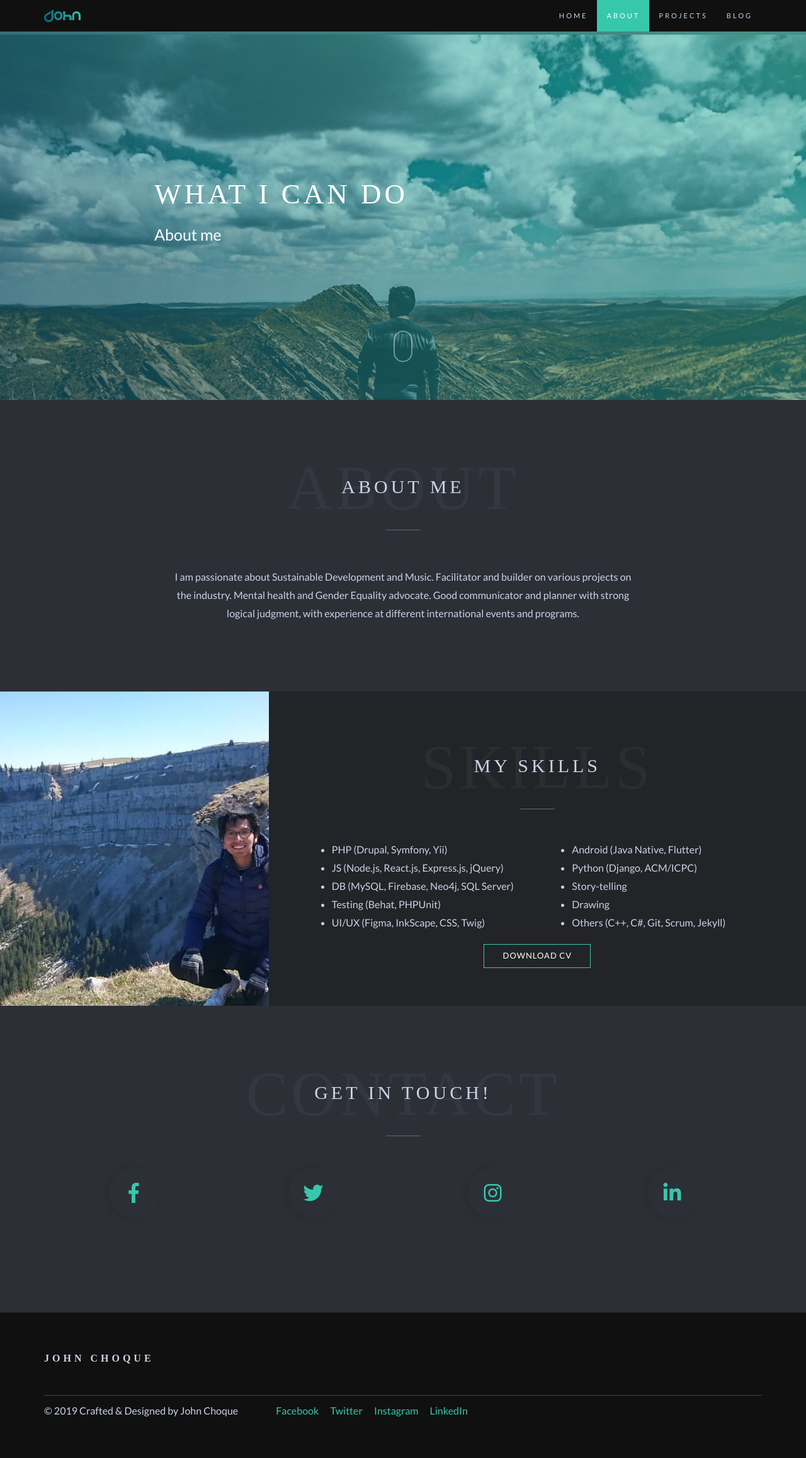
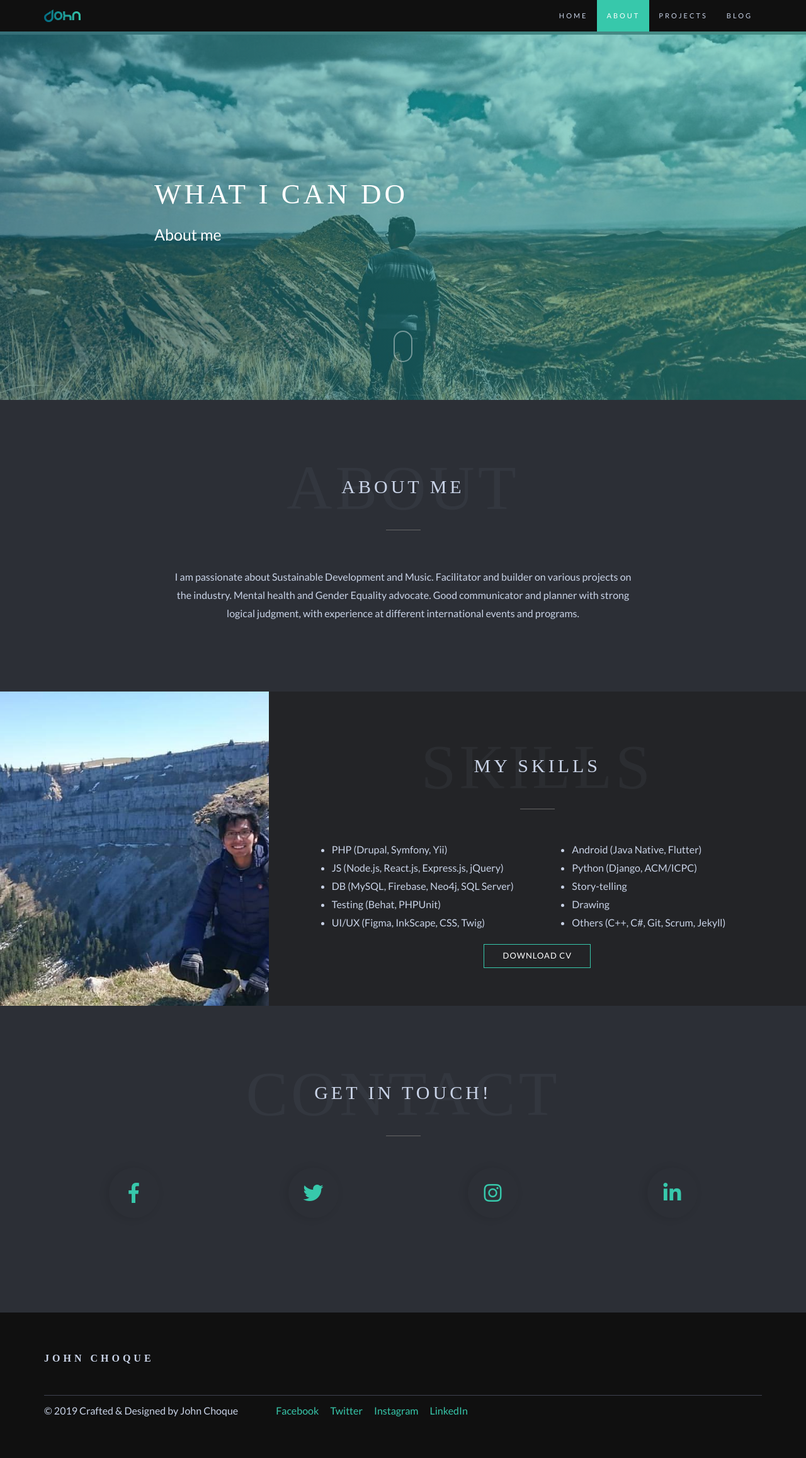
Before and after one commit to thethoughtfulmillennial/thethoughtfulmillennial.github.io, a Jekyll site: the page built from about.html, in a window 1280 px wide. Shown: the whole page at 63% size. Built offline with Jekyll 4.4.1, drawn with Linux system fonts in a browser that asks for light colours; some web fonts are replaced; a script that is not in the unit is left out.

Commit message:
Updating page.

```diff
--- a/about.html
+++ b/about.html
@@ -6,7 +6,7 @@
 
 <!-- Hero start -->
 
-<section id="home" class="hero-header module-image js-height-full" style="background: url('../assets/images/header__about.jpg') no-repeat fixed #5b5963">
+<section id="home" class="hero-header module-image js-height-full" style="background: url('../assets/images/header__about.jpg') 50% 50% no-repeat fixed #5b5963">
 	<div class="intro">
 		<h1>What I can do</h1>
 		<div class="who-creates">About me</div>
--- a/index.html
+++ b/index.html
@@ -4,7 +4,7 @@
 
 <!-- Home start -->
 
-<section id="home" class="hero-header module-image js-height-full" style="background: url('../assets/images/home2.jpg') no-repeat fixed #5b5963">
+<section id="home" class="hero-header module-image js-height-full" style="background: url('../assets/images/home2.jpg') 50% 50% no-repeat fixed #5b5963">
 	<div class="intro">
 		<center>
 			<h1>Hello, I am John Choque</h1>
```
Also changed, not shown: assets/images/header__about.jpg.
